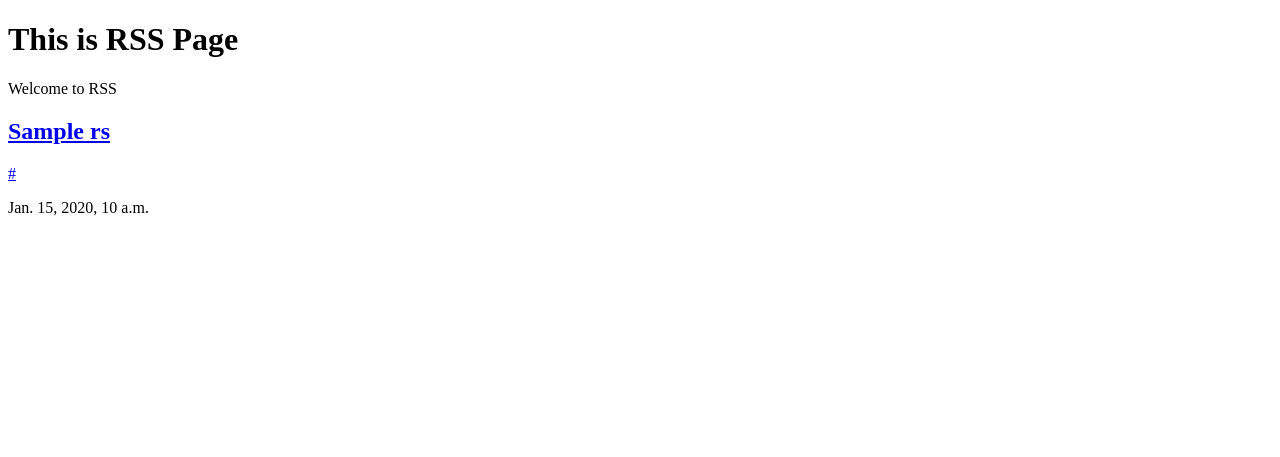
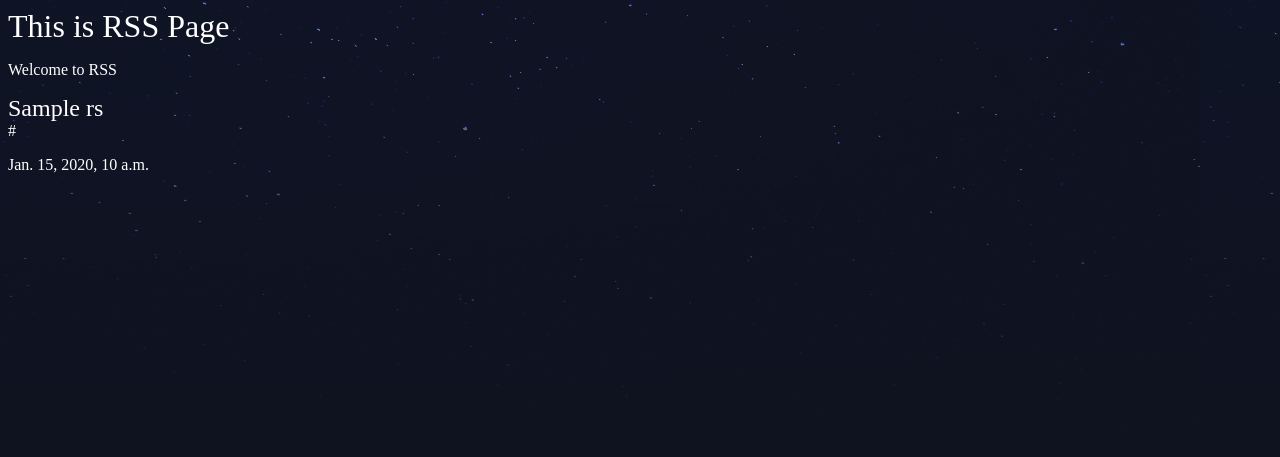
Before and after one commit to BabyTigerChaseDream/Feedme, a Django app: template djangoFeedme/rss/templates/rss/rss_list.html in a window 1280 px wide. Shown: the top 457 px of the page. Run offline with Django 3.2, Linux system fonts and the light colour scheme; the template is opened without the code that fills it: values that come from a table or form of the project are taken from there, others are empty; tables that the repository leaves empty hold one stand-in row (values such as "Sample post").

Commit message:
1) added datetime in Feedme Article table 2) optimized article page display 3) add static files (css/img)

```diff
--- /dev/null
+++ b/djangoFeedme/assets/styles.css
@@ -0,0 +1,20 @@
+body{
+    background-color: #0f121f;
+    background-image: url(stars.png);
+    background-repeat-y: no-repeat;
+    color: #fff;
+}
+
+body *{
+    font-family: Ubuntu;
+}
+
+h1, h2, h3, h4, h5{
+    font-weight: normal;
+    margin: 0;
+}
+
+a, a:hover, a:visited{
+    color: #fff;
+    text-decoration: none;
+}
--- a/djangoFeedme/djangoFeedme/settings.py
+++ b/djangoFeedme/djangoFeedme/settings.py
@@ -11,6 +11,7 @@ https://docs.djangoproject.com/en/3.2/ref/settings/
 """
 
 from pathlib import Path
+import os
 
 # Build paths inside the project like this: BASE_DIR / 'subdir'.
 BASE_DIR = Path(__file__).resolve().parent.parent
@@ -128,6 +129,10 @@ USE_TZ = True
 
 STATIC_URL = '/static/'
 
+STATICFILES_DIRS = (
+    os.path.join(BASE_DIR, 'assets'),
+)
+
 # Default primary key field type
 # https://docs.djangoproject.com/en/3.2/ref/settings/#default-auto-field
 
--- a/djangoFeedme/djangoFeedme/urls.py
+++ b/djangoFeedme/djangoFeedme/urls.py
@@ -16,6 +16,7 @@ Including another URLconf
 from django.contrib import admin
 from django.urls import re_path, include
 from . import views
+from django.contrib.staticfiles.urls import staticfiles_urlpatterns
 
 urlpatterns = [
     re_path(r'^admin/', admin.site.urls),
@@ -24,3 +25,5 @@ urlpatterns = [
     re_path(r'^rss/',include('rss.urls')),
 
 ]
+
+urlpatterns += staticfiles_urlpatterns()
--- a/djangoFeedme/rss/templates/rss/rss_list.html
+++ b/djangoFeedme/rss/templates/rss/rss_list.html
@@ -1,8 +1,11 @@
+{% load static %}
+
 <!DOCTYPE html>
 <html>
     <head>
         <meta charset="utf-8">
         <title>RSS</title>
+        <link rel="stylesheet" href="{% static 'styles.css' %}">
     </head>
 
     <body>
```
Also changed, not shown: djangoFeedme/assets/stars.png (added).
